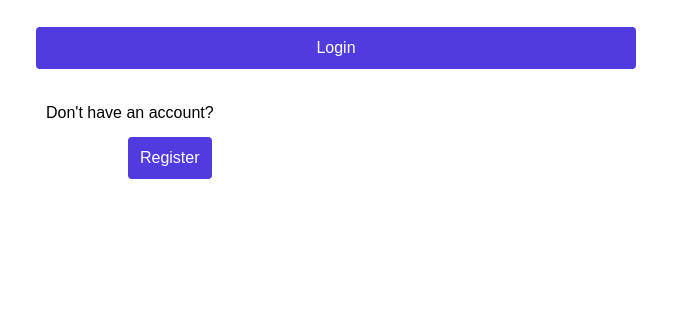
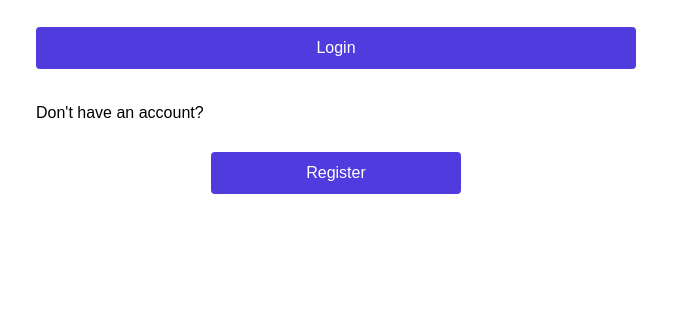
Before and after one commit to shahulyaalh/To-do-application-, a plain HTML site: page index.html in a window 1280 px wide. Shown: the part 369-681 px from the top of the page, 604-1280 px from the left. Drawn offline with Linux system fonts and the light colour scheme.

Commit message:
Update style.css

```diff
--- a/style.css
+++ b/style.css
@@ -19,11 +19,12 @@ body {
     height: 100%;
   }
 
-.left-side, .right-side {
+  .left-side,
+  .right-side {
     flex: 1;
     display: flex;
     justify-content: center;
-  align-items: flex-start;  /* Aligns the content of both sides to the top */
+    align-items: flex-start; /* Aligns the content of both sides to the top */
     /* padding: 20px; */
   }
 
@@ -90,10 +91,10 @@ body {
   }
 
   form {
-  width: 100%;  /* Full width of the container */
+    width: 100%; /* Full width of the container */
     display: flex;
     flex-direction: column;
-  align-items: flex-start;  /* Align the form items to the left */
+    align-items: flex-start; /* Align the form items to the left */
   }
 
   .input-group {
@@ -111,11 +112,10 @@ form {
   .input-group input {
     width: 100%;
     padding: 5px;
-  border: 1px solid #E8E2FF;
+    border: 1px solid #e8e2ff;
     border-radius: 4px;
     font-size: 16px;
-  background-color: #E8E2FF;
-
+    background-color: #e8e2ff;
   }
 
   button {
@@ -129,12 +129,13 @@ button {
     cursor: pointer;
     margin-top: 15px;
   }
-.register-button{
-  display: flex;
-  justify-content: center;
-  margin-left: 110%;
-  margin-top: 35px;
 
+  .register-button-div {
+    place-self: center;
+  }
+
+  .register-button {
+    width: 250px;
   }
   /* button:hover {
     background-color: #1cbb63;
@@ -142,12 +143,12 @@ button {
 
   .register-link {
     margin-top: 15px;
-  text-align: left;  /* Keep the login link left aligned */
+    text-align: left; /* Keep the login link left aligned */
   }
-.txt{
+  .txt {
     position: relative;
-  top:20px;
-  left:10px;
+    top: 20px;
+    margin-bottom: 35px;
   }
   .register-link a {
     color: #007bff;
@@ -180,7 +181,6 @@ button {
     text-decoration: none;
   }
 
-
   /* Media Query for smaller screens */
   @media (max-width: 768px) {
     .container {
@@ -188,9 +188,9 @@ button {
       height: auto;
     }
 
-  .left-side, .right-side {
+    .left-side,
+    .right-side {
       width: 100%;
-    padding: 15px;
     }
 
     .right-side {
@@ -211,3 +211,7 @@ button {
       font-size: 14px;
     }
   }
+
+  .form-items {
+    text-align: start;
+  }
```
Lines whose indentation alone changed are shown as unchanged.
